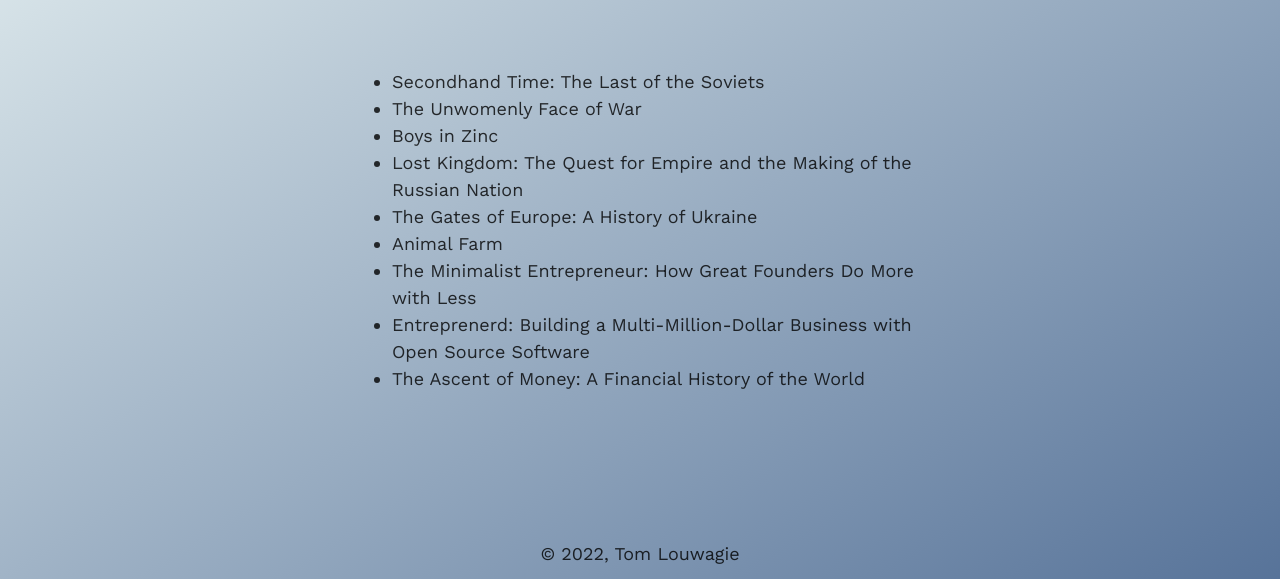
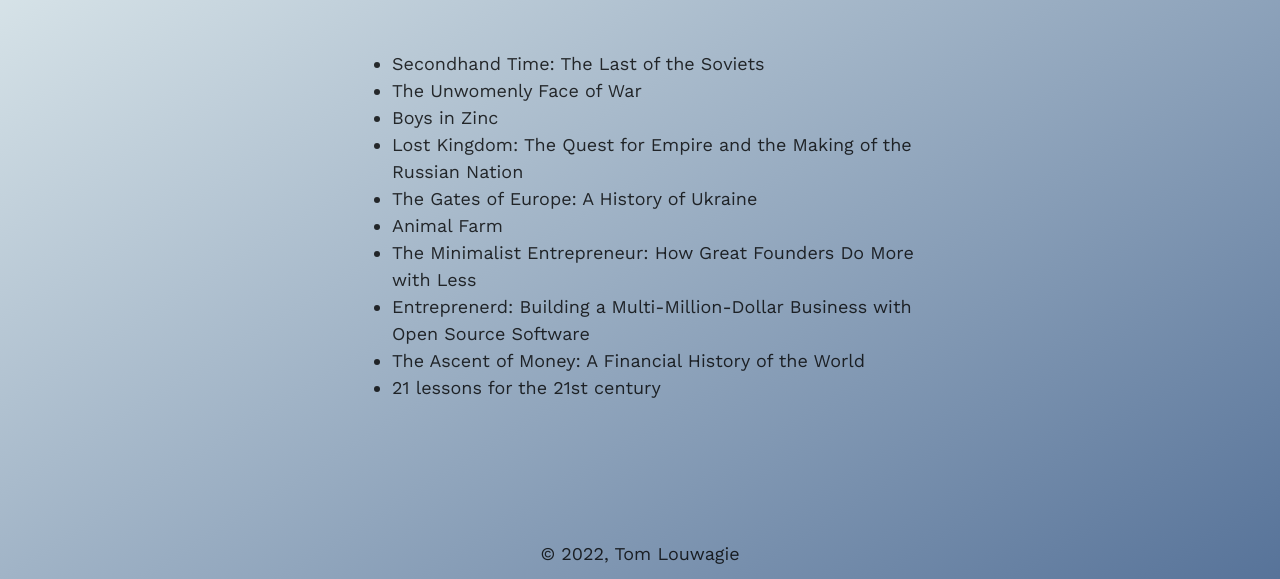
Before and after one commit to TomLouwagie/TomLouwagie.github.io, a plain HTML site: page reading-list.html in a window 1280 px wide. Shown: the part 221-800 px from the top of the page. Drawn offline with nearby package versions, Linux system fonts and the light colour scheme.

Commit message:
adding books

```diff
--- a/reading-list.html
+++ b/reading-list.html
@@ -35,6 +35,7 @@
             <li>The Minimalist Entrepreneur: How Great Founders Do More with Less</li>
             <li>Entreprenerd: Building a Multi-Million-Dollar Business with Open Source Software</li>
             <li>The Ascent of Money: A Financial History of the World</li>
+            <li>21 lessons for the 21st century</li>
           </ul>
         </div>
       </div>
```
